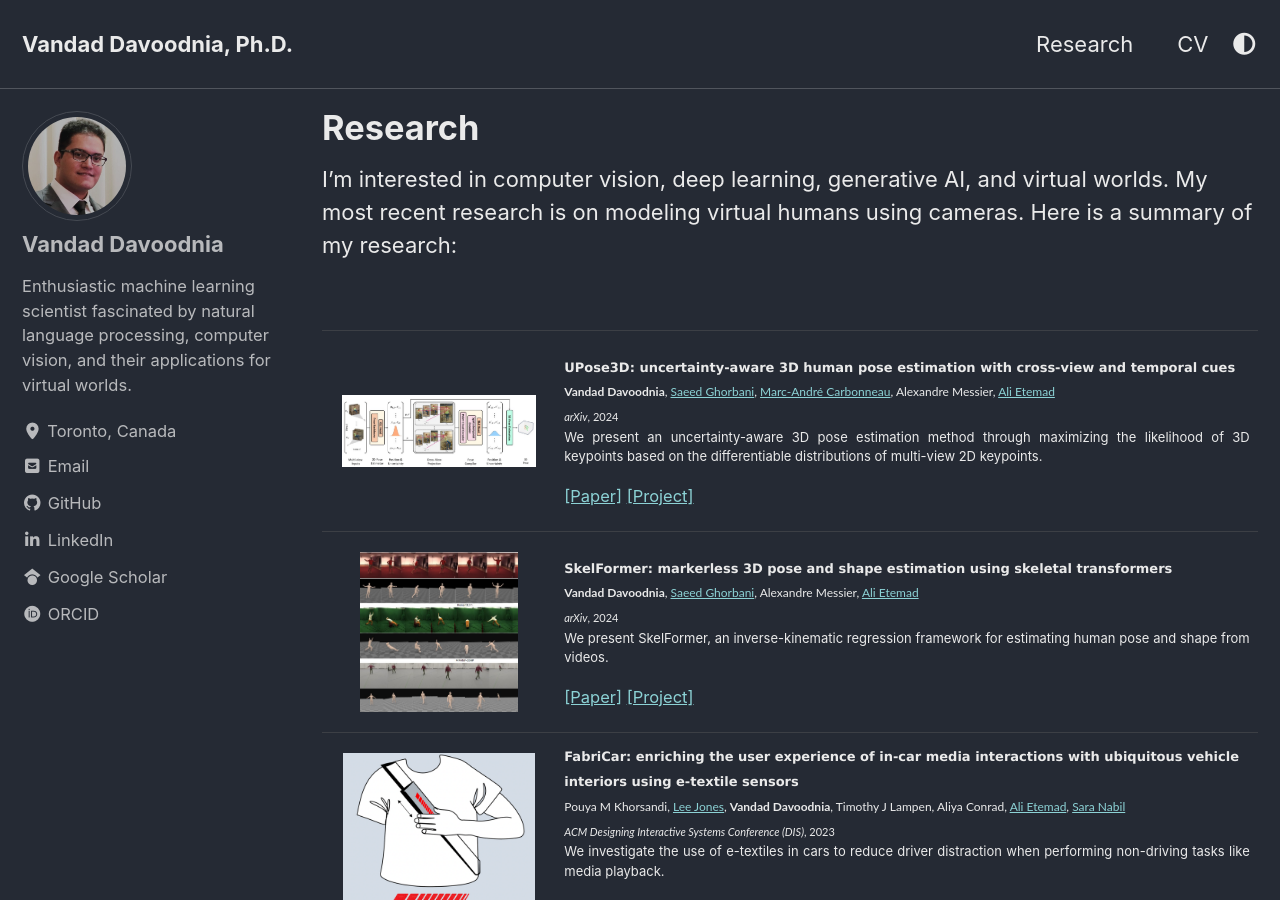
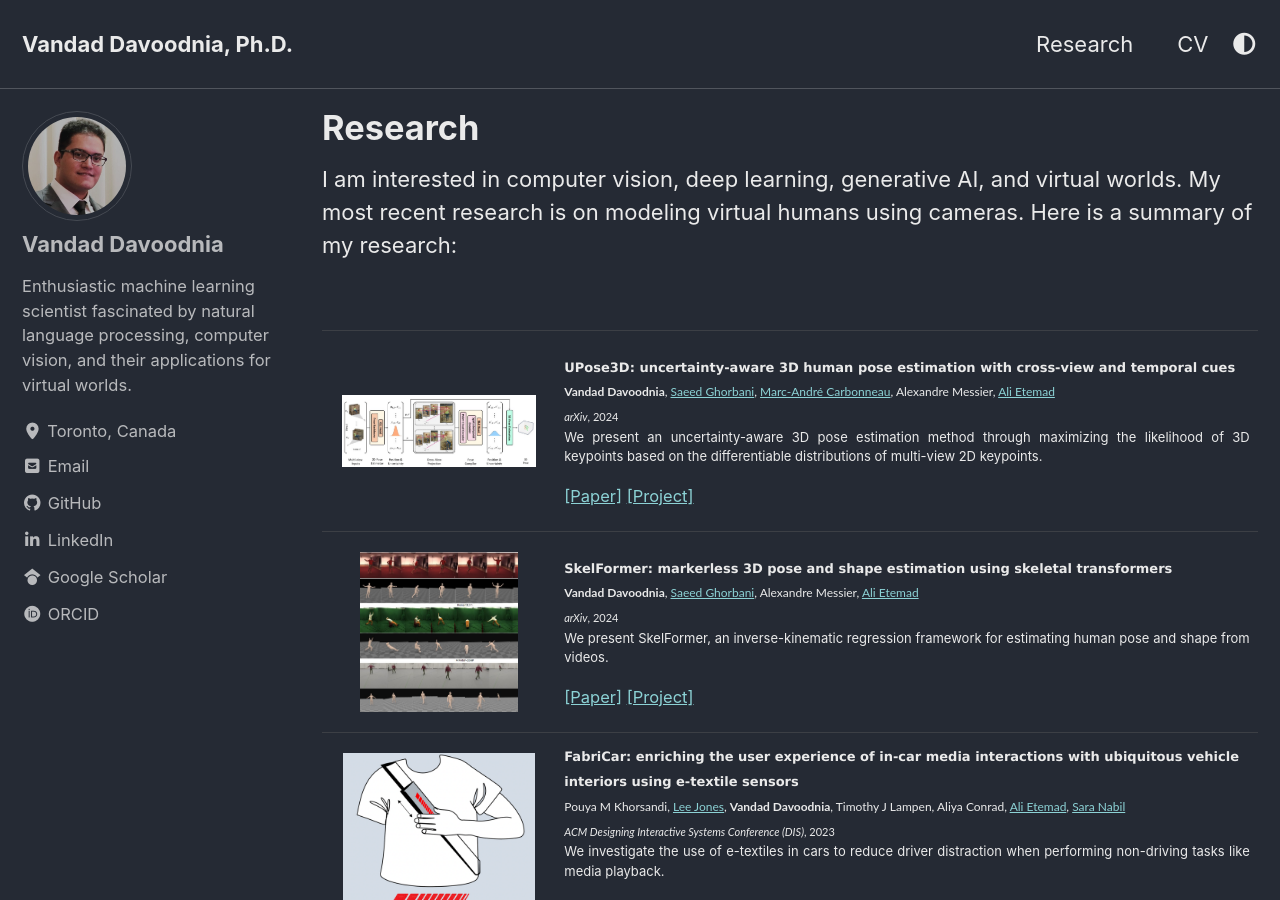
Before and after one commit to VDavoodnia/vandaddavoodnia.github.io, a Jekyll site: the page built from _pages/research.md, in a window 1280 px wide and 900 px high. Built offline with Jekyll 4.4.1, drawn with Linux system fonts in a browser that asks for light colours; cached includes are drawn as plain includes.

Commit message:
updating website adding project placeholders adding new cv updating my graduation

```diff
--- a/_data/cv.yml
+++ b/_data/cv.yml
@@ -11,7 +11,7 @@
   contents:
     - title: Ph.D.
       institution: Queen's University
-      year: Expected June 2024
+      year: 2024
       location: Kingston, Canada
 #      maindescription:
 #      description:
@@ -77,7 +77,7 @@
     - title: <span style='font-size:normal;'> <i class="fa-solid fa-circle-dot"></i> Best Reviewer at AAAI R2HCAI Workshop</span>
       year: 2023
     - year: 2012
-      title: <span style='font-size:normal;'> <i class="fa-solid fa-circle-dot"></i> Obtained the 4th rank in the nationwide university entrance exam (Concours)</span>
+      title: <span style='font-size:normal;'> <i class="fa-solid fa-circle-dot"></i> Ranked 4th in the nationwide university entrance exam (Concours)</span>
 
 #- title: Academic Interests
 #  type: nested_list
--- a/_pages/research.md
+++ b/_pages/research.md
@@ -6,7 +6,7 @@
 description: "Find out more about Vandad Davoodnia (Ph.D.) and his research on his personal website. He is interested in computer vision, deep learning, generative AI, and virtual worlds. His most recent research is on modeling virtual humans using cameras."
 ---
 
-I'm interested in computer vision, deep learning, generative AI, and virtual worlds.
+I am interested in computer vision, deep learning, generative AI, and virtual worlds.
 My most recent research is on modeling virtual humans using cameras. Here is
 a summary of my research:
 
```
